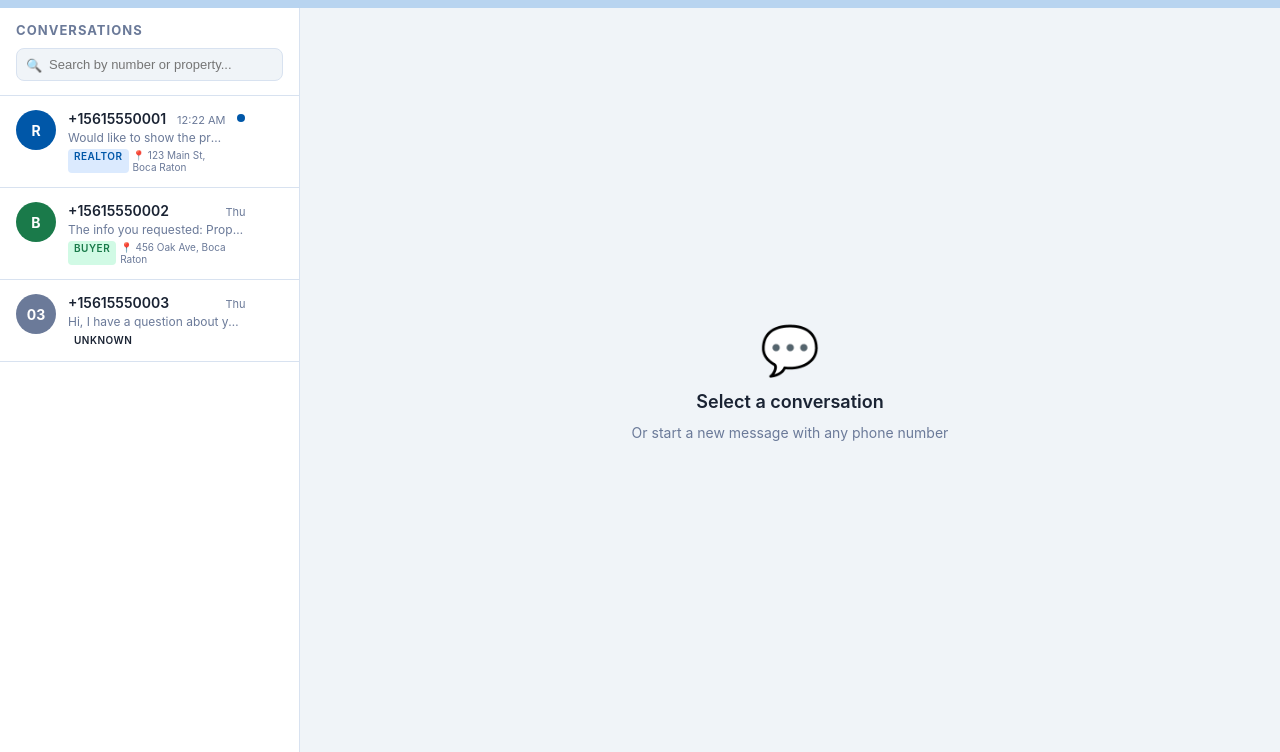
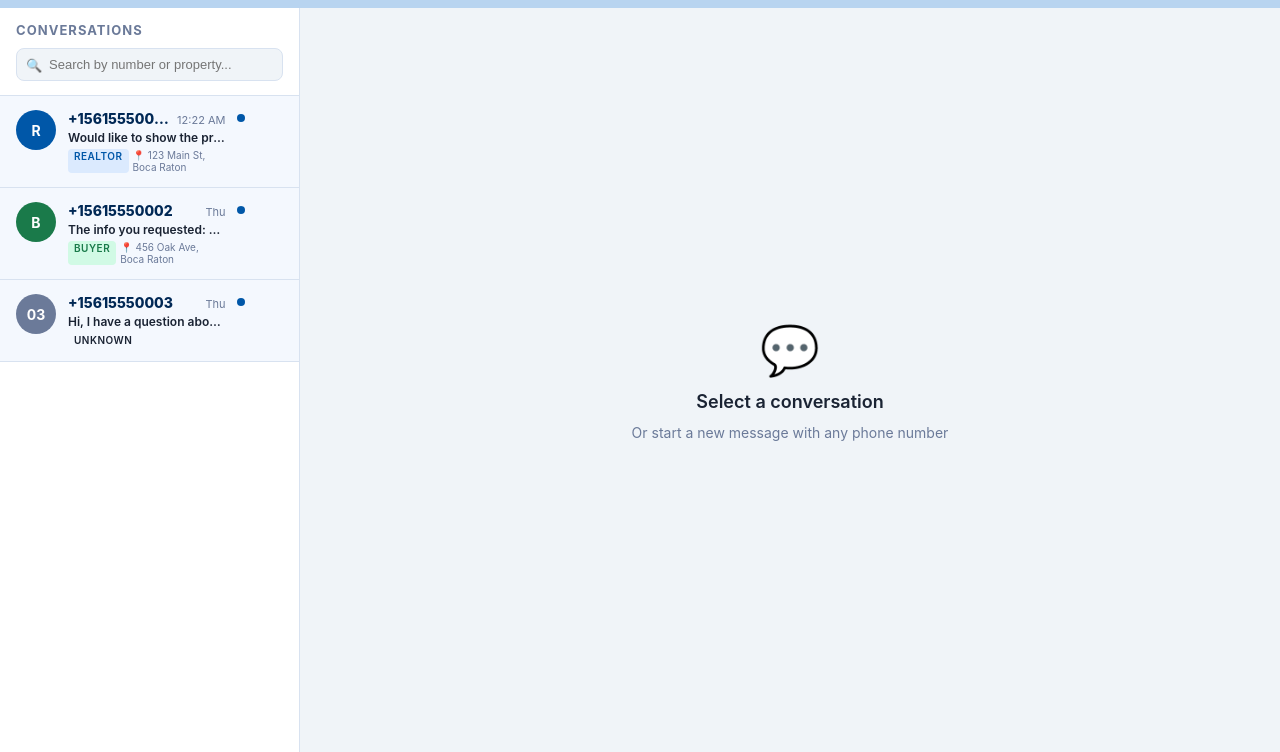
Before and after one commit to snapflatfee/bluelighthouse-ivr, a website: page dashboard.html in a window 1280 px wide. Shown: the part 48-800 px from the top of the page. Drawn offline with Linux system fonts and the light colour scheme; no server answers.

Commit message:
Update dashboard.html

```diff
--- a/dashboard.html
+++ b/dashboard.html
@@ -291,6 +291,20 @@
 
   .conv-item:hover .conv-delete { opacity: 1; }
   .conv-delete:hover { background: #FDE8E6; }
+
+  .unread-name {
+    font-weight: 800;
+    color: var(--navy);
+  }
+
+  .unread-preview {
+    font-weight: 600;
+    color: var(--text);
+  }
+
+  .conv-item.has-unread {
+    background: #F4F8FE;
+  }
 
   /* ── Chat Area ── */
   .chat-area {
@@ -840,6 +854,26 @@ function hideConversation(number, event) {
   showToast('Conversation removed', 'success');
 }
 
+function getLastViewed() {
+  try { return JSON.parse(localStorage.getItem('lastViewed') || '{}'); }
+  catch (e) { return {}; }
+}
+
+function markAsViewed(number, timestamp) {
+  const lastViewed = getLastViewed();
+  lastViewed[number] = timestamp || new Date().toISOString();
+  localStorage.setItem('lastViewed', JSON.stringify(lastViewed));
+}
+
+function isUnread(conv) {
+  // Only inbound-most-recent messages count as "unread" — if the last
+  // message in the thread was sent BY you, there's nothing new to read.
+  const lastViewed = getLastViewed();
+  const viewedAt = lastViewed[conv.number];
+  if (!viewedAt) return true; // never opened this thread
+  return new Date(conv.lastTime) > new Date(viewedAt);
+}
+
 function renderConversationList(list) {
   const el = document.getElementById('conversationList');
   const hidden = getHiddenConversations();
@@ -857,22 +891,23 @@ function renderConversationList(list) {
     const timeStr = formatTime(c.lastTime);
     const isActive = activeConversation && activeConversation.number === c.number;
     const safeNum = c.number.replace(/'/g, "\\'");
+    const unread = !isActive && isUnread(c);
 
     return `
-      <div class="conv-item ${isActive ? 'active' : ''}" onclick="selectConversation(${JSON.stringify(c).replace(/"/g, '&quot;')})">
+      <div class="conv-item ${isActive ? 'active' : ''} ${unread ? 'has-unread' : ''}" onclick="selectConversation(${JSON.stringify(c).replace(/"/g, '&quot;')})">
         <div class="${avatarClass}">${initials}</div>
         <div class="conv-info">
           <div class="conv-top">
-            <div class="conv-name">${c.number}</div>
+            <div class="conv-name ${unread ? 'unread-name' : ''}">${c.number}</div>
             <div class="conv-time">${timeStr}</div>
           </div>
-          <div class="conv-preview">${escHtml(c.lastMessage || '')}</div>
+          <div class="conv-preview ${unread ? 'unread-preview' : ''}">${escHtml(c.lastMessage || '')}</div>
           <div class="conv-tags">
             ${c.type ? `<span class="${tagClass}">${c.type}</span>` : ''}
             ${c.property ? `<span style="font-size:10px;color:var(--muted);">📍 ${escHtml(c.property)}</span>` : ''}
           </div>
         </div>
-        ${c.unread ? '<div class="unread-dot"></div>' : ''}
+        ${unread ? '<div class="unread-dot"></div>' : ''}
         <button class="conv-delete" onclick="hideConversation('${safeNum}', event)" title="Remove from list">🗑</button>
       </div>
     `;
@@ -882,6 +917,7 @@ function renderConversationList(list) {
 // ── Select Conversation ──────────────────────────────────────────────────────
 async function selectConversation(conv) {
   activeConversation = conv;
+  markAsViewed(conv.number, conv.lastTime);
 
   // Update UI
   document.getElementById('emptyState').style.display = 'none';
@@ -923,6 +959,11 @@ async function loadMessages(number) {
   try {
     const data = await apiGet(`/api/messages?number=${encodeURIComponent(number)}`);
     renderMessages(data.messages || [], container);
+    // Keep this thread marked as read while it's open, even if new
+    // messages arrive via polling — only the open thread auto-clears.
+    if (activeConversation && activeConversation.number === number) {
+      markAsViewed(number);
+    }
   } catch (err) {
     // Demo messages
     renderMessages([
```
